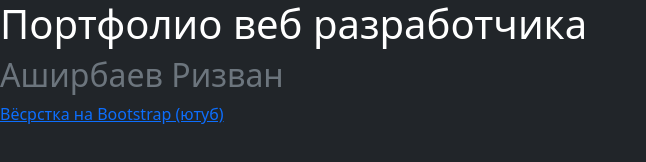
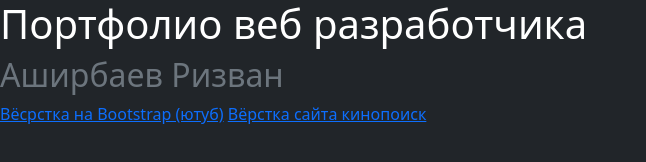
Before and after one commit to 32kelliaw/portfolio, a plain HTML site: page index.html in a window 1280 px wide. Shown: the whole page, without its empty margins (0-646 px from the left). Drawn offline with nearby package versions, Linux system fonts and the light colour scheme.

Commit message:
Update index.html

```diff
--- a/index.html
+++ b/index.html
@@ -10,6 +10,7 @@
 	<h1 class="fw-boler">Портфолио веб разработчика</h1>
 	<h2 class="text-muted">Аширбаев Ризван</h2>
 	<a href="https://github.com/32kelliaw/youtube.git">Вёсрстка на Bootstrap (ютуб)</a>
+	<a href="https://github.com/32kelliaw/kinopoisk.git">Вёрстка сайта кинопоиск</a>
 
 </body>
 </html>
```
